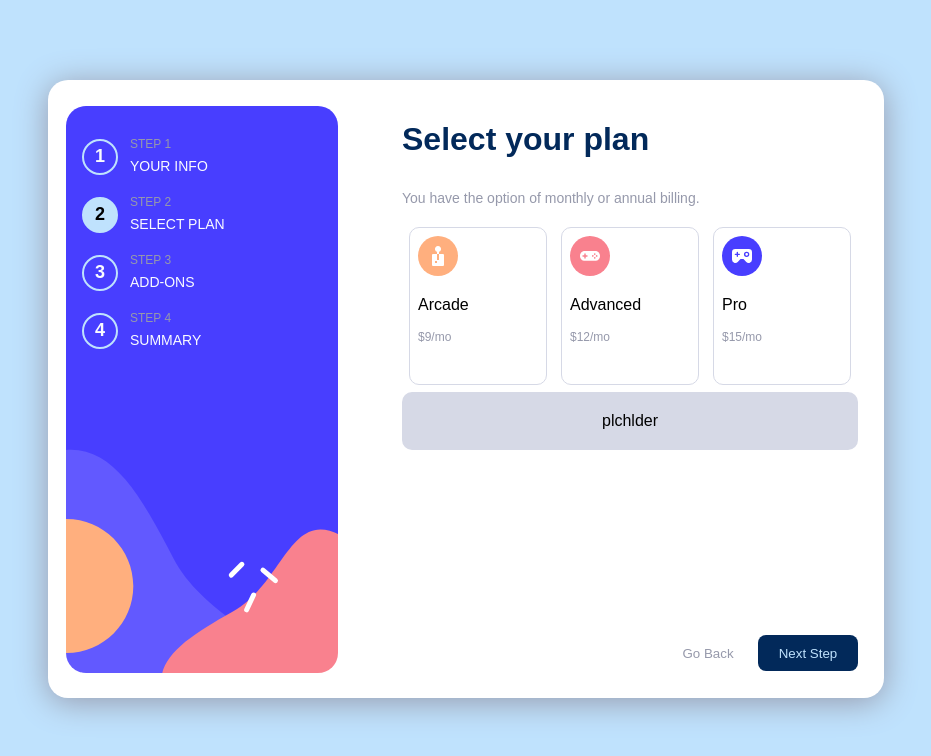
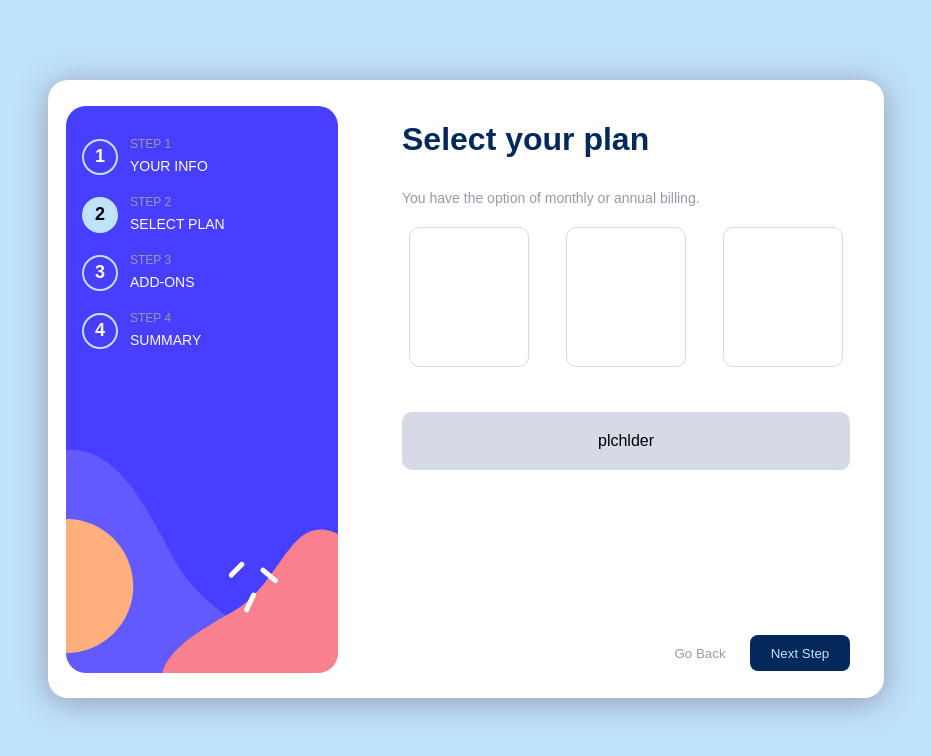
Before and after one commit to B4rsam/frontendmentors-multistepform, a React app: page / in a window 1280 px wide. Both pictures are taken after a click on the button "Next Step". Shown: the top 756 px of the page, without its empty margins (174-1105 px from the left). Built offline with nearby package versions, Linux system fonts and the light colour scheme; the HTML template or start-up script is replaced by a standard one.

Commit message:
feat: radio button structure, basic styling

```diff
--- a/src/components/formSection/FormSection.tsx
+++ b/src/components/formSection/FormSection.tsx
@@ -2,6 +2,7 @@ import { FC } from 'react'
 import Form from '../primitives/Form/Form'
 import s from './formsection.module.sass'
 import Button from '../primitives/Button/Button'
+import Radio from '../primitives/Radio/Radio'
 import thanks from '../../assets/images/icon-thank-you.svg'
 import arcade from '../../assets/images/icon-arcade.svg'
 import advanced from '../../assets/images/icon-advanced.svg'
@@ -33,9 +34,9 @@ const FormSection : FC<formSection> = ({step}) => {
                         <p className={s.title}>Select your plan</p>
                         <p className={s.description}>You have the option of monthly or annual billing.</p>
                         <div className={s.planButtons}>
-                            <Button className={"arcade"} radioTitle="Arcade" radioPrice="$9/mo" type="radio" radioImg={arcade} defaultChecked={true}/>
-                            <Button className={"advanced"} radioTitle="Advanced" radioPrice="$12/mo" type="radio" radioImg={advanced}/>
-                            <Button className={"pro"} radioTitle="Pro" radioPrice="$15/mo" type="radio" radioImg={pro}/>
+                            <Radio radioName="plans"/>
+                            <Radio radioName="plans"/>
+                            <Radio radioName="plans"/>
                         </div>
                         <div className={s.billing}>
                             <p>plchlder</p>
@@ -46,9 +47,6 @@ const FormSection : FC<formSection> = ({step}) => {
                 return (
                     <div className={s.formSection}>
                         <p className={s.title}>Pick add-ons</p>
-                        <Button type="checkbox"/>
-                        <Button type="checkbox"/>
-                        <Button type="checkbox"/>
                         <p className={s.description}>Addons help enhance the gaming experience.</p>
                     </div>
                 )
--- a/src/components/primitives/Button/Button.tsx
+++ b/src/components/primitives/Button/Button.tsx
@@ -1,7 +1,7 @@
 import { FC, HTMLAttributes, ReactNode } from 'react'
 import s from './button.module.sass'
 
-type validTypes = "submit" | "back" | "confirm" | "step" | "radio" | "checkbox"
+type validTypes = "submit" | "back" | "confirm" | "step"
 interface IButton extends HTMLAttributes<HTMLButtonElement> {
     className?: string
     children?: ReactNode
@@ -13,30 +13,9 @@ interface IButton extends HTMLAttributes<HTMLButtonElement> {
 }
 
 const Button : FC<IButton> = ({className, type, children, radioTitle, radioPrice, radioImg, defaultChecked, ...other}) => {
-    const handleType = () => {
-        switch(type) {
-            case "radio":
-                return (
-                    <label className={s.radioBody}>
-                        <img src={radioImg}/>
-                        <input type='radio' name="plans" className={`${s.button} ${s[type]}`} defaultChecked={defaultChecked}/>
-                        <p className={s.radIOTitle}>{radioTitle}</p>
-                        <p className={s.radioPrice}>{radioPrice}</p>
-                    </label>
-                )
-            case "checkbox":
-                return (
-                    <input type="checkbox"/>
-                )
-            default:
-                return <button {...other} className={`${s.button} ${s[type]} ${className}`}>{children}</button>
-        }
-    }
+
     return (
-        <>
-            {handleType()}
-        </>
-
+        <button {...other} className={`${s.button} ${s[type]} ${className}`}>{children}</button>
     )
 }
 
--- /dev/null
+++ b/src/components/primitives/Radio/Radio.tsx
@@ -0,0 +1,24 @@
+import { FC } from 'react'
+import s from './radio.module.sass'
+
+interface IRadio {
+    radioName: string
+    className?: string
+    img: string
+    radioTitle: string
+    radioPrice: string
+}
+const Radio : FC<IRadio> = ({radioName, className, img, radioTitle, radioPrice, ...other}) => {
+    return (
+        <label data-status={false} className={s.radioHolder}>
+            <input {...other} type="radio" name={radioName} className={`${s.radioButton} ${className}`} defaultChecked={false} />
+            <div className={s.radioContent}>
+                <img src={img}/>
+                <p className={s.radioTitle}>{radioTitle}</p>
+                <p className={s.radioPrice}>{radioPrice}</p>
+            </div>
+        </label>
+    )
+}
+
+export default Radio
--- /dev/null
+++ b/src/components/primitives/Radio/radio.module.sass
@@ -0,0 +1,21 @@
+@import '../../../assets/palette'
+@import '../../../utils/mediaQuery'
+
+.radioHolder
+
+    .radioButton
+        height: 140px
+        width: 120px
+        padding: 8px
+        margin: 7px
+        background-color: rgba(0,0,0,0)
+        border-radius: 10px
+        border: solid 1.5px $neutralGrayLight
+        appearance: none
+
+        &:checked
+            border-color: $primaryPurpleBlue
+            background-color: hsla(217, 100%, 97%, 0.5)
+
+        &:hover
+            cursor: pointer
```
